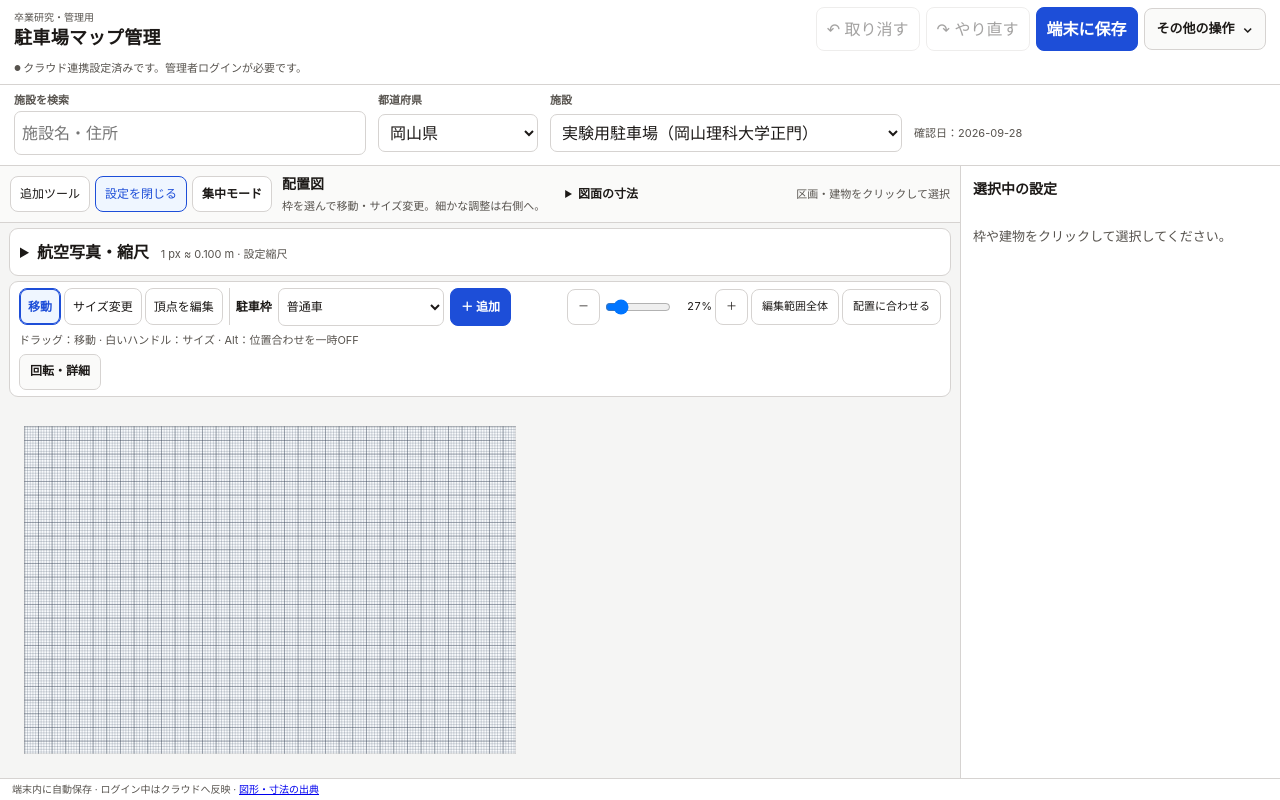
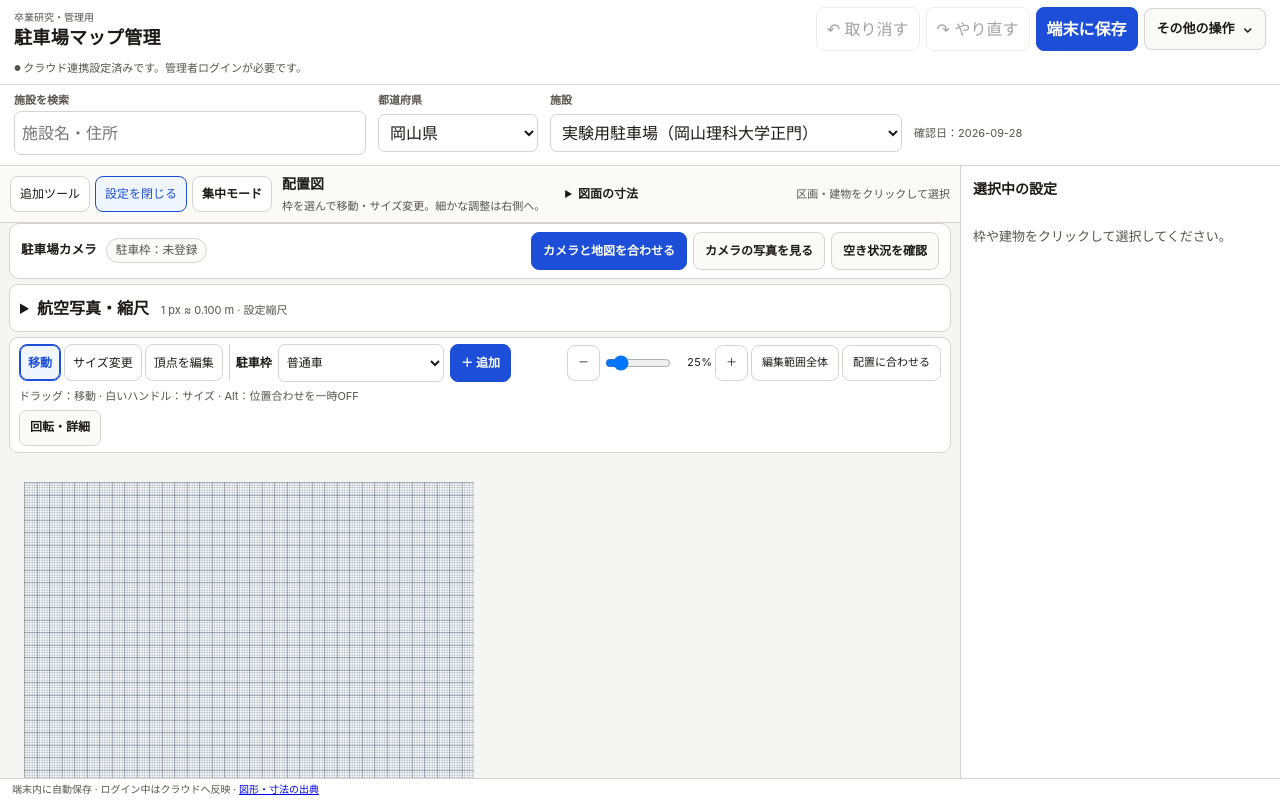
Before and after one commit to t21j075dz-alt/parking-guide-admin, a plain HTML site: page index.html in a window 1280 px wide. Drawn offline with Linux system fonts and the light colour scheme.

Commit message:
Connect always-visible camera shortcuts to the existing admin workspace

```diff
--- a/index.html
+++ b/index.html
@@ -32,6 +32,8 @@
 <script defer src="./camera-map-alignment.js"></script>
 <link href="./camera-map-alignment.css" rel="stylesheet"/>
 <script defer src="./admin-workspace-v2.js?v=20261028-wide-workspace-2"></script>
+<link href="./admin-camera-shortcuts.css?v=20261106" rel="stylesheet"/>
+<script defer src="./admin-camera-shortcuts.js?v=20261106"></script>
 </head>
 <body>
 <!-- 上部操作：テーマ、端末保存、バックアップ入出力をまとめる。 -->
```
